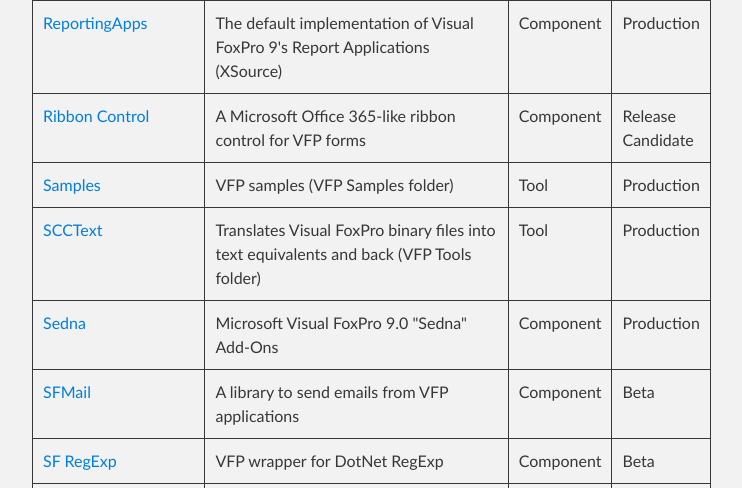
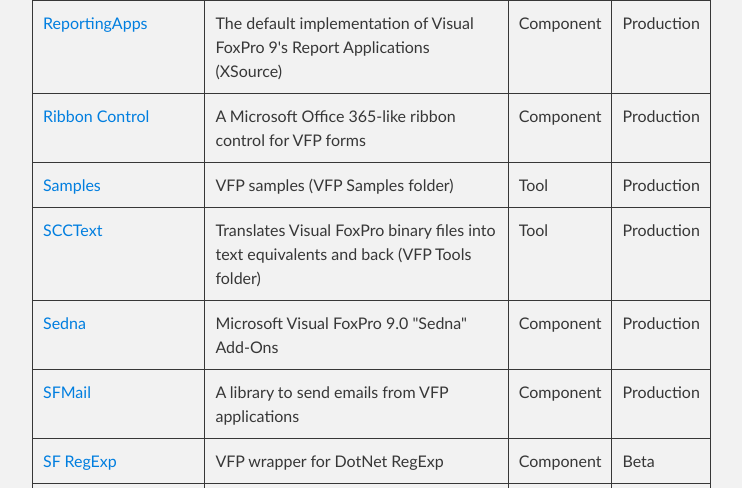
Before and after one commit to VFPX/VFPX.github.io, a Jekyll site: the page built from projects.md, in a window 1280 px wide and 900 px high, scrolled down 8421 px. Shown: the part 154-642 px from the top of the window, without its empty margins (288-1030 px from the left). Built offline with Jekyll 4.4.1, drawn with Linux system fonts in a browser that asks for light colours; our own code applies the rules of GitHub Pages for plain Markdown files.

Commit message:
Moved some projects to Production status

```diff
--- a/_data/projects.json
+++ b/_data/projects.json
@@ -717,7 +717,7 @@
     "project": "Ribbon Control",
     "url": "https://github.com/DougHennig/Ribbon",
     "description": "A Microsoft Office 365-like ribbon control for VFP forms",
-    "state": "Release Candidate",
+    "state": "Production",
     "category": "Component"
   },
   {
@@ -745,7 +745,7 @@
     "project": "SFMail",
     "url": "https://github.com/DougHennig/SFMail",
     "description": "A library to send emails from VFP applications",
-    "state": "Beta",
+    "state": "Production",
     "category": "Component"
   },
   {
@@ -1011,7 +1011,7 @@
     "project": "Win7TLib",
     "url": "https://github.com/VFPX/Win7TLib",
     "description": "Integrate Windows 7 Taskbar Functionality into your VFP Applications",
-    "state": "Alpha",
+    "state": "Production",
     "category": "Component"
   },
   {
```
